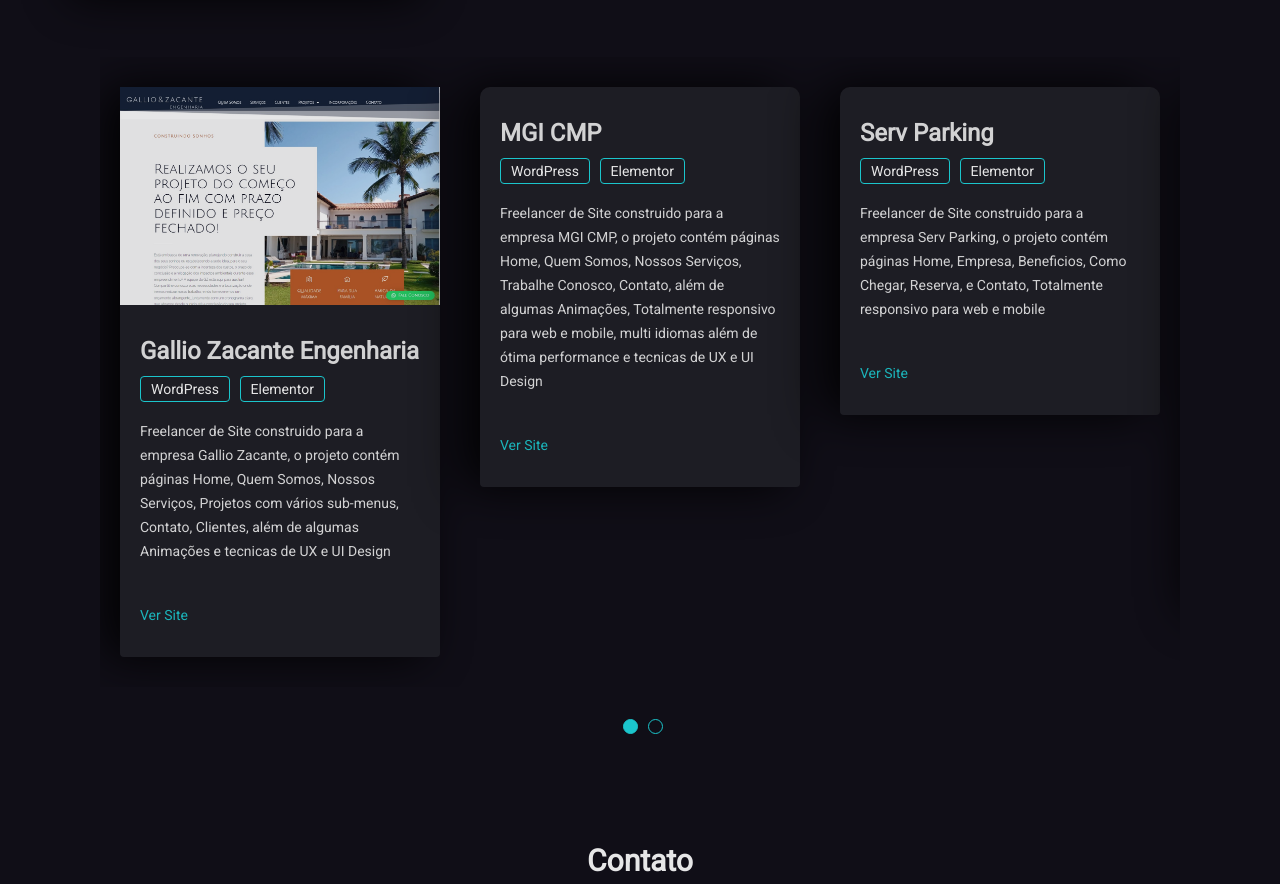
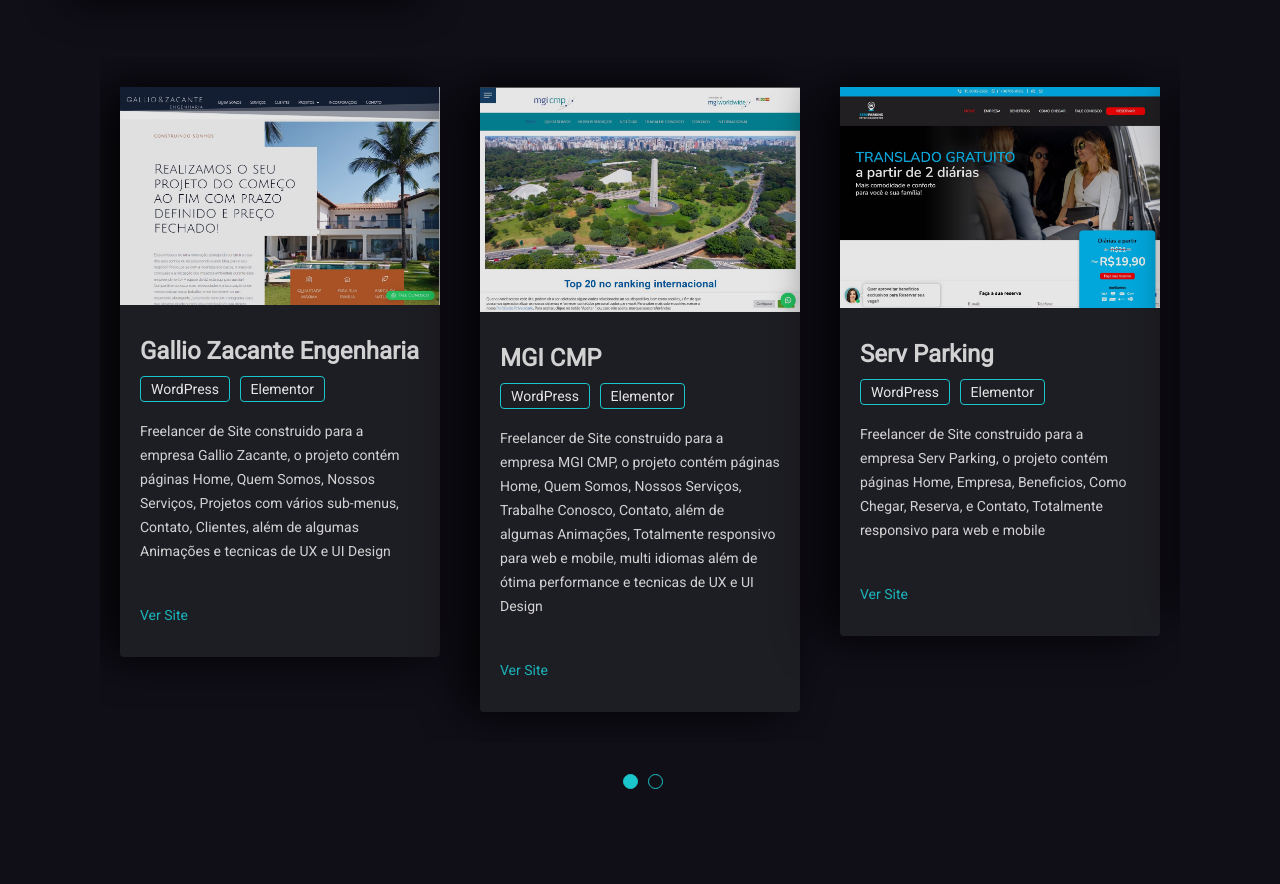
Before and after one commit to BrunooSanttana/BJ-Teck, a website: page index.html in a window 1280 px wide. Shown: the part 1990-2874 px from the top of the page. Drawn offline with Linux system fonts and the light colour scheme.

Commit message:
[feat] changeds

```diff
--- a/index.html
+++ b/index.html
@@ -272,7 +272,7 @@
                 <div class="each-client-item">
                     <div class="mh-blog-item dark-bg wow fadeInUp" data-wow-duration="0.8s"
                         data-wow-delay="0.3s">
-                        <img src="assets/images/portfolio/mgicmp.jpg" alt="" class="img-fluid">
+                        <img src="assets/images/mgicmp.jpg" alt="" class="img-fluid">
                         <div class="blog-inner">
                             <h2><a href="https://cmpcontabil.com.br/" target="_blank">MGI CMP
                                     </a></h2>
@@ -295,7 +295,7 @@
                 <div class="each-client-item">
                     <div class="mh-blog-item dark-bg wow fadeInUp" data-wow-duration="0.8s"
                         data-wow-delay="0.3s">
-                        <img src="assets/images/portfolio/servParking.jpg" alt="" class="img-fluid">
+                        <img src="assets/images/servParking.jpg" alt="" class="img-fluid">
                         <div class="blog-inner">
                             <h2><a href="https://servparking.com.br/" target="_blank">Serv Parking
                                     </a></h2>
```
